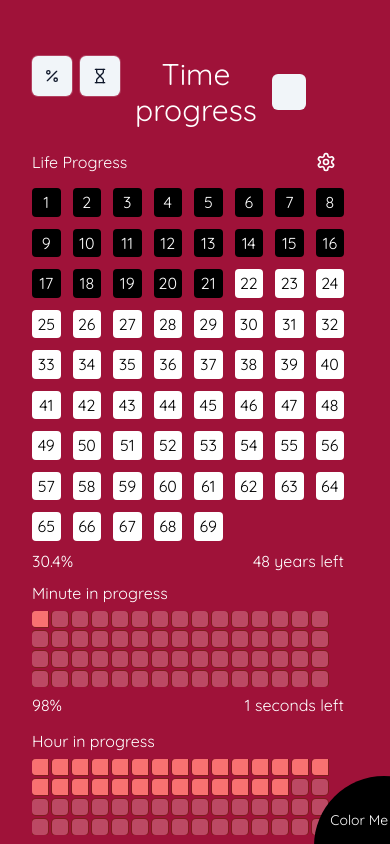
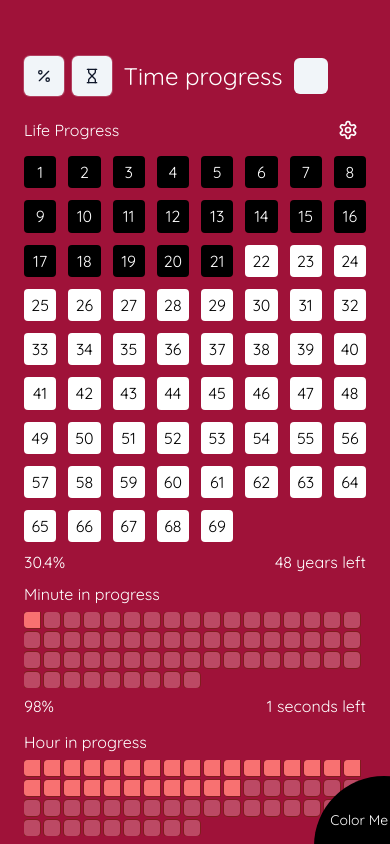
Before and after one commit to MrSnor/Time-Progress, a React (Vite) app: page / in a window 390 px wide. Shown: the top 844 px of the page. Built offline with nearby package versions, Linux system fonts and the light colour scheme; some icons are missing.

Commit message:
update styles (spacing)

```diff
--- a/src/App.jsx
+++ b/src/App.jsx
@@ -23,13 +23,13 @@ const Index = () => {
   return (
     <>
       <div
-        className={`grid min-h-screen bg-rose-800 px-8 pb-28 pt-14 text-white transition duration-500 sm:px-16 lg:px-20 xl:px-24 ${
+        className={`grid min-h-screen bg-rose-800 px-6 pb-28 pt-14 text-white transition duration-500 sm:px-16 lg:px-20 xl:px-24 ${
           theme === "dark" ? "grayscale" : ""
         }`}
       >
-        <div className="w-[80vw] sm:w-full">
-          <div className="mb-4 flex justify-between text-center text-3xl">
-            <div className="flex gap-2">
+        <div className="mx-auto">
+          <div className="mb-4 flex items-center justify-between text-center text-2xl sm:text-3xl">
+            <div className="flex items-center gap-2">
               {" "}
               {/* percent toggle */}
               <Toggle
```
